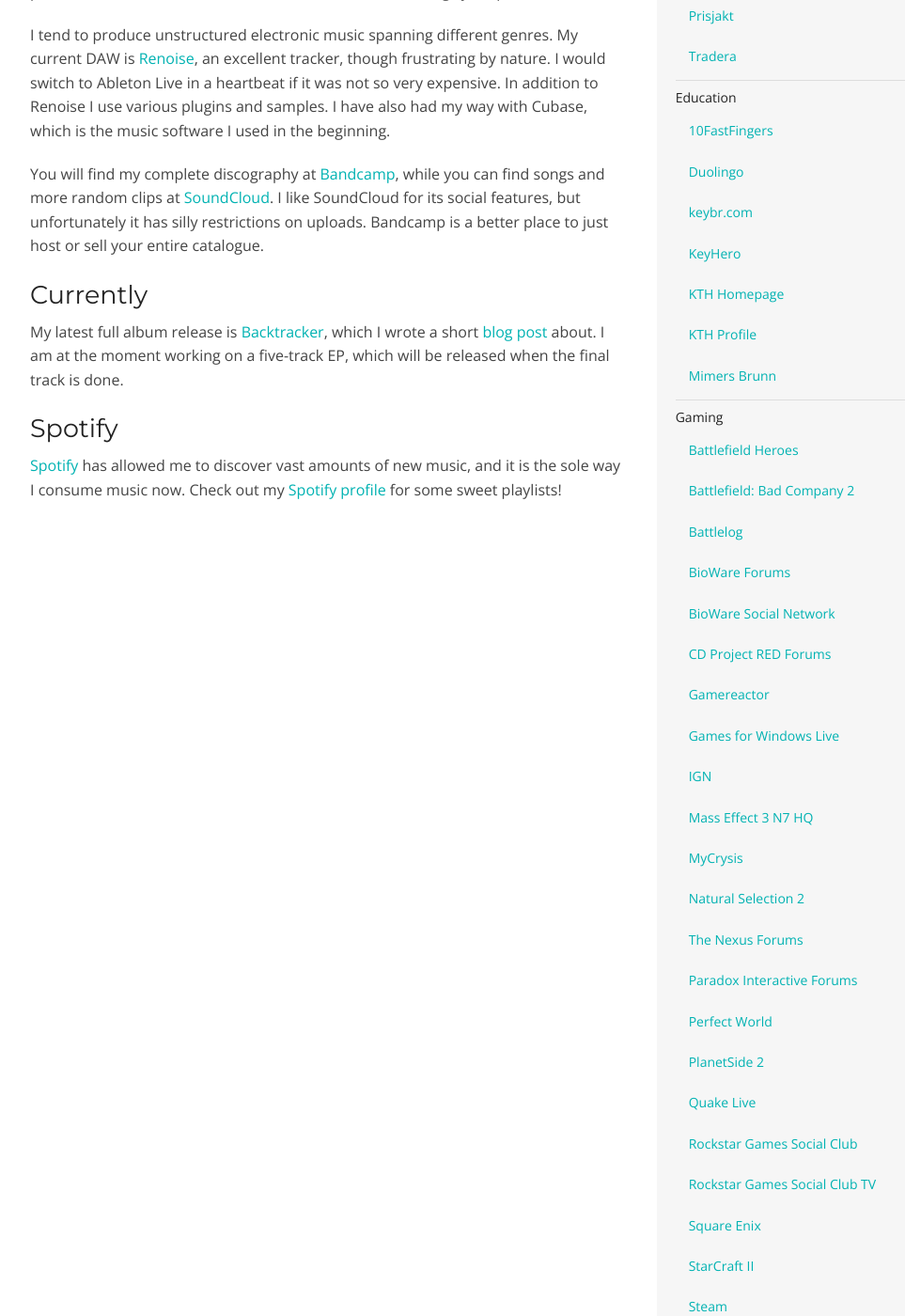
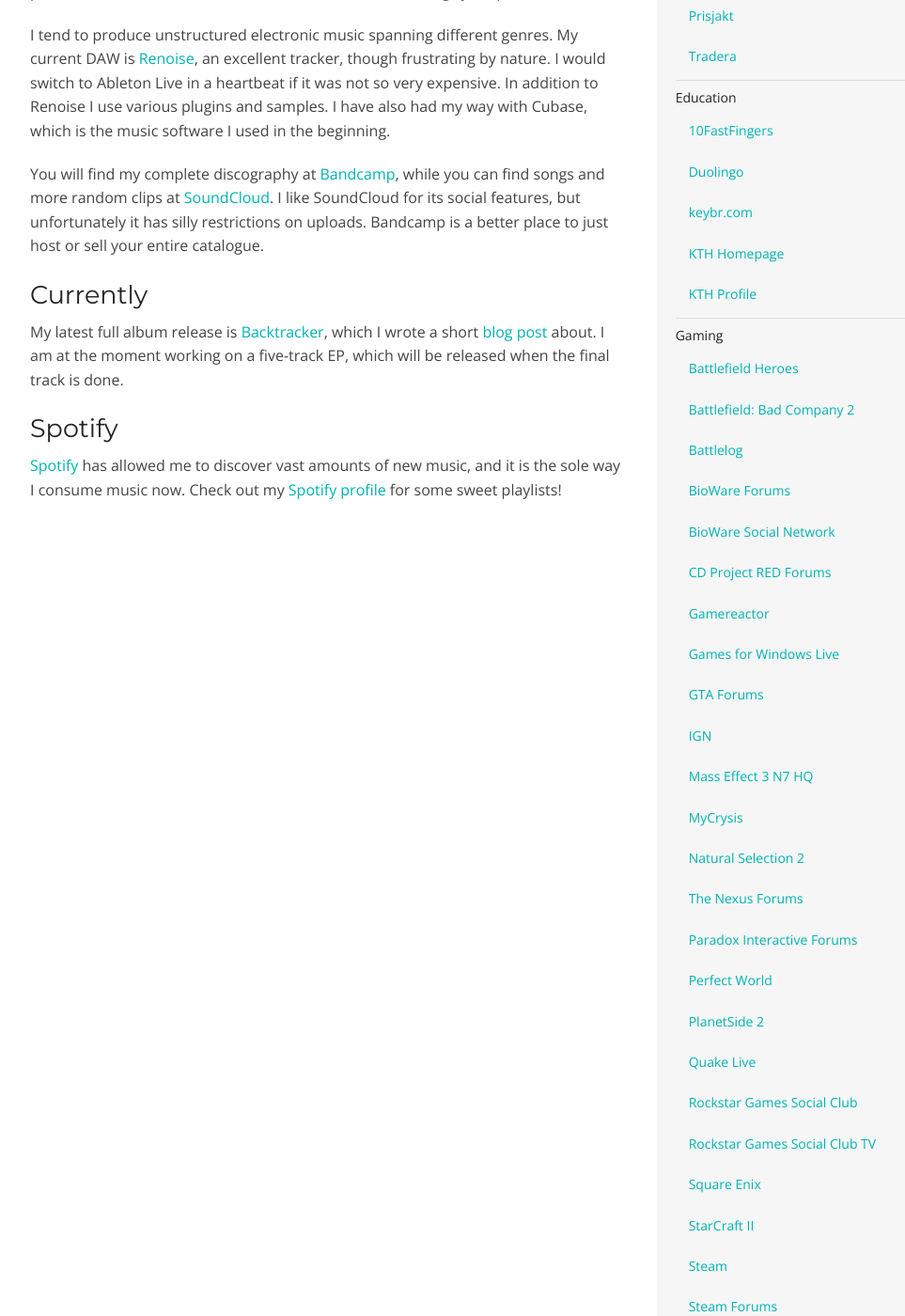
Before and after one commit to hlilje/hlilje.github.io, a Jekyll site: the page built from music/index.html, in a window 1280 px wide and 1400 px high, scrolled down 262 px. Shown: the whole window at 94% size, without its empty margins (123-1086 px from the left). Built offline with Jekyll 4.4.1, drawn with Linux system fonts in a browser that asks for light colours; nearby versions of some CDN libraries.

Commit message:
Update links

```diff
--- a/_data/links.yml
+++ b/_data/links.yml
@@ -7,19 +7,18 @@
     "10FastFingers": http://10fastfingers.com/user/130055/
     "Duolingo": https://www.duolingo.com/hlilje
     "keybr.com": http://keybr.com/user/show/138898
-    "KeyHero": http://www.keyhero.com/profile/superkargen/
     "KTH Homepage": http://www.csc.kth.se/~hlilje/
     "KTH Profile": https://www.kth.se/profile/162570/
-    "Mimers Brunn": http://www.mimersbrunn.se/Members/Hampus_Liljekvist_147882.html
 "Gaming":
     "Battlefield Heroes": http://www.battlefieldheroes.com/en/player/2302280599
     "Battlefield: Bad Company 2": http://www.battlefieldbadcompany2.com/stats?persona=240682689&#038;platform=pc
     "Battlelog": http://battlelog.battlefield.com/bf4/user/khlilje/
     "BioWare Forums": http://forum.bioware.com/user/755021-hlilje/
     "BioWare Social Network": http://social.bioware.com/3138382/
-    "CD Project RED Forums": http://forums.cdprojektred.com/members/3738857-hlilje
+    "CD Project RED Forums": http://forums.cdprojektred.com/members/3738857-Superkargoeren
     "Gamereactor": http://www.gamereactor.se/krypin/Superkargoeren/
     "Games for Windows Live": http://live.xbox.com/Profile?gamertag=vaexelverkan
+    "GTA Forums": http://gtaforums.com/user/472214-vaexelverkan/
     "IGN": http://people.ign.com/superkargoeren
     "Mass Effect 3 N7 HQ": http://social.bioware.com/n7hq/?name=Superkargen&#038;platform=pc
     "MyCrysis": https://secure.mycrysis.com/forums/memberlist.php?mode=viewprofile&#038;u=872366
@@ -34,6 +33,7 @@
     "Square Enix": http://eu.square-enix.com/en/account/4310377
     "StarCraft II": http://eu.battle.net/sc2/en/profile/1043944/1/hlilje/
     "Steam": http://steamcommunity.com/id/hlilje
+    "Steam Forums": http://forums.steampowered.com/forums/member.php?u=1003919
     "Team Liquid": http://www.teamliquid.net/forum/profile.php?user=Superkargen
     "Twitch": http://www.twitch.tv/superkargen
     "Ubisoft Forums": http://forums.ubi.com/member.php/1444031-hlilje
```
